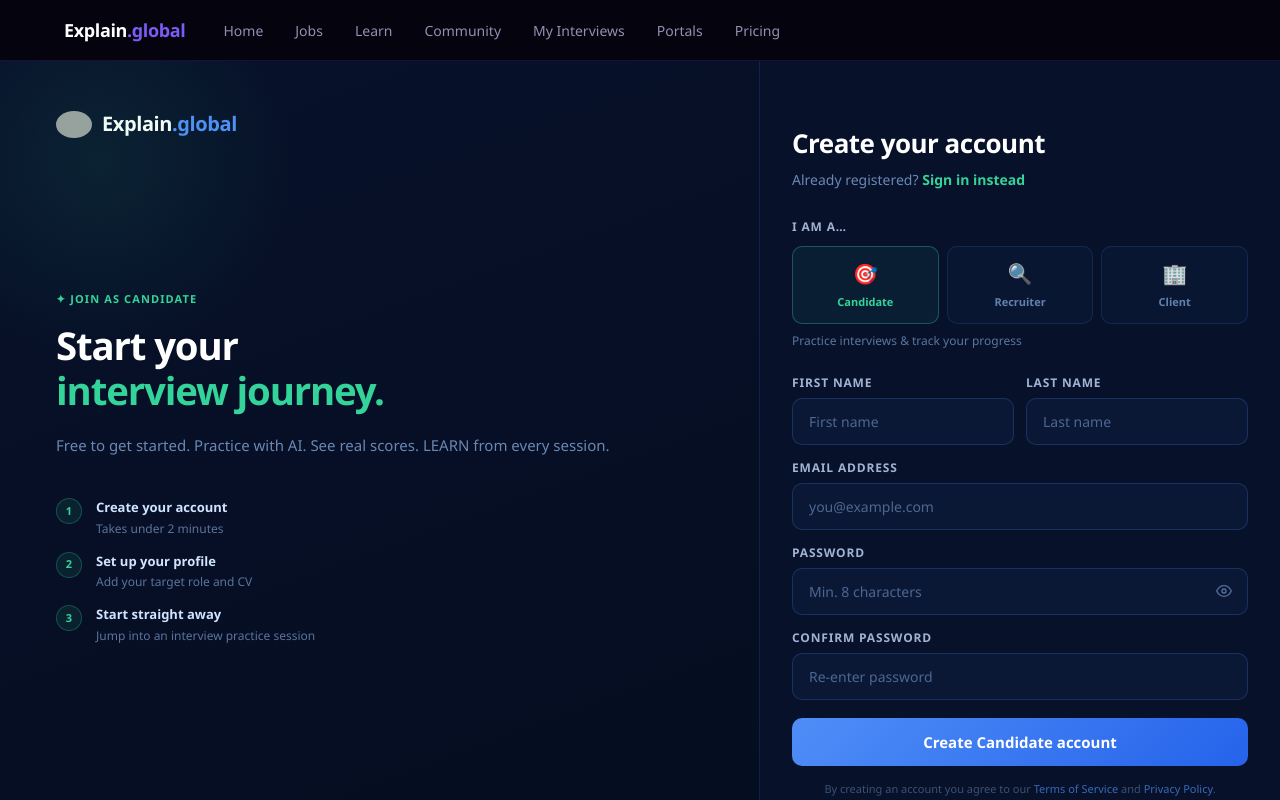
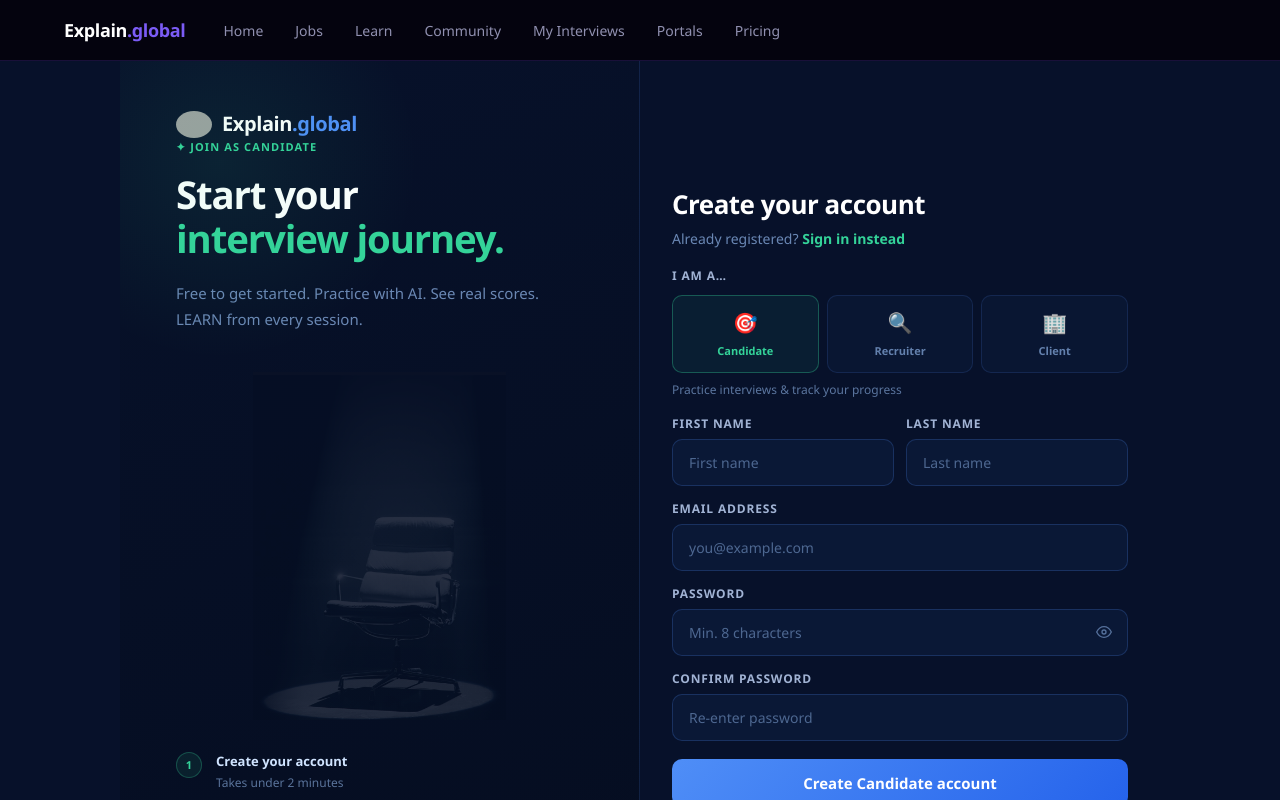
Before and after one commit to PercentileOne/p1-frontend, a React (Vite) app in the folder src/explain-global/: page /register in a window 1280 px wide. Shown: the top 800 px of the page. Built offline with nearby package versions, Linux system fonts and the light colour scheme; grey boxes are pictures that could not be loaded.

Commit message:
feat(register): narrow layout to 1040px, add faint chair silhouette to left panel

```diff
--- a/src/explain-global/src/pages/Register.tsx
+++ b/src/explain-global/src/pages/Register.tsx
@@ -99,7 +99,8 @@
   }
 
   return (
-    <div style={{ minHeight: '100vh', background: BG, display: 'flex' }}>
+    <div style={{ minHeight: '100vh', background: BG, display: 'flex', alignItems: 'stretch', justifyContent: 'center' }}>
+    <div style={{ width: '100%', maxWidth: 1040, display: 'flex', position: 'relative' }}>
 
       {/* Left panel */}
       <motion.div
@@ -143,8 +144,13 @@
             </motion.div>
           </AnimatePresence>
 
+          {/* Cinematic chair silhouette */}
+          <div style={{ margin: '40px 0 0', display: 'flex', justifyContent: 'center', opacity: 0.13, pointerEvents: 'none', userSelect: 'none' }}>
+            <img src="/images/MastermindChair2.png" alt="" style={{ width: '62%', height: 'auto', display: 'block' }} />
+          </div>
+
           {/* Steps preview */}
-          <div style={{ marginTop: 40, display: 'flex', flexDirection: 'column', gap: 14 }}>
+          <div style={{ marginTop: 32, display: 'flex', flexDirection: 'column', gap: 14 }}>
             {[
               ['Create your account', 'Takes under 2 minutes'],
               ['Set up your profile',  role === 'Candidate' ? 'Add your target role and CV' : 'Tell us about your organisation'],
@@ -169,16 +175,16 @@
         initial={{ opacity: 0, x: 30 }}
         animate={{ opacity: 1, x: 0 }}
         transition={{ duration: 0.5 }}
-        style={{ width: '100%', maxWidth: 520, margin: '0 auto', display: 'flex', flexDirection: 'column', justifyContent: 'center', padding: '40px 32px' }}
+        style={{ width: '100%', maxWidth: 520, margin: '0 auto', display: 'flex', flexDirection: 'column', justifyContent: 'center', padding: '28px 32px' }}
       >
-        <h1 style={{ fontSize: 26, fontWeight: 900, color: '#fff', marginBottom: 6, letterSpacing: '-0.02em' }}>Create your account</h1>
-        <p style={{ fontSize: 14, color: 'rgba(160,200,255,0.65)', marginBottom: 28 }}>
+        <h1 style={{ fontSize: 26, fontWeight: 900, color: '#fff', marginBottom: 4, letterSpacing: '-0.02em' }}>Create your account</h1>
+        <p style={{ fontSize: 14, color: 'rgba(160,200,255,0.65)', marginBottom: 18 }}>
           Already registered?{' '}
           <Link to="/login" style={{ color: accent, textDecoration: 'none', fontWeight: 600 }}>Sign in instead</Link>
         </p>
 
         {/* Role selector */}
-        <div style={{ marginBottom: 24 }}>
+        <div style={{ marginBottom: 16 }}>
           <label style={{ fontSize: 12, fontWeight: 700, color: LABEL_COL, letterSpacing: '0.07em', textTransform: 'uppercase', marginBottom: 10, display: 'block' }}>I am a…</label>
           <div style={{ display: 'flex', gap: 8 }}>
             {ROLES.map(r => {
@@ -330,6 +336,7 @@
         input:focus { outline: none; }
       `}</style>
     </div>
+    </div>
   );
 }
 
```
